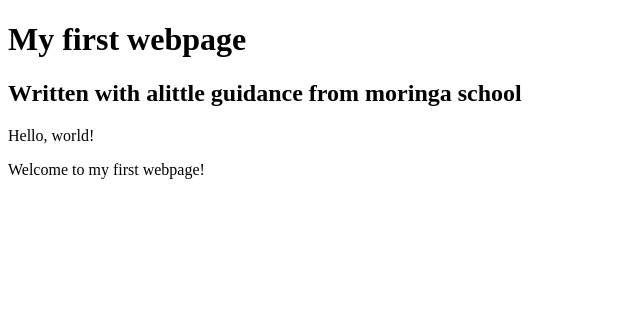
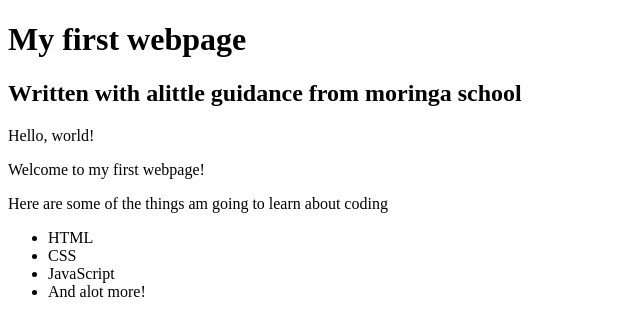
Before and after one commit to Gesare/satefy, a plain HTML site: page my-first-website.html in a window 1280 px wide. Shown: the whole page, without its empty margins (0-640 px from the left). Drawn offline with Linux system fonts and the light colour scheme.

Commit message:
add list elements

```diff
--- a/my-first-website.html
+++ b/my-first-website.html
@@ -7,6 +7,13 @@
     <h2>Written with alittle guidance from moringa school</h2>
     <p>Hello, world!</p>
     <p>Welcome to my first webpage!</p>
+    <p>Here are some of the things am going to learn about coding</p>
+    <ul>
+      <li>HTML</li>
+      <li>CSS</li>
+      <li>JavaScript</li>
+      <li>And alot more!</li>
+    </ul>
 
   </body>
 </html>
```
